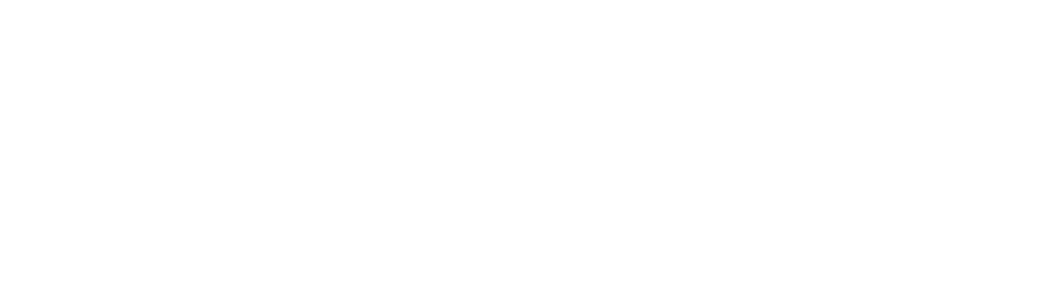
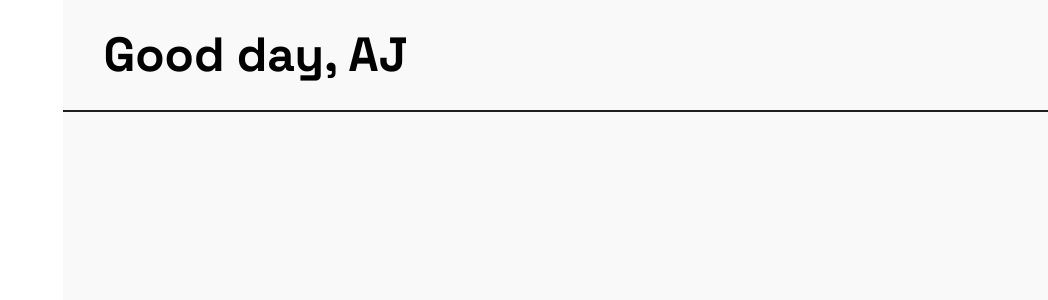
Before and after one commit to aaronjoshuaespinosa/WingMan-App, a React (Create React App) app: page /dashboard in a window 1280 px wide. Shown: the top 300 px of the page, without its empty margins (232-1280 px from the left). Built offline with nearby package versions, Linux system fonts and the light colour scheme.

Commit message:
gumana na yung navbar ulet, wrong div arrangement

```diff
--- a/src/components/NavBar.js
+++ b/src/components/NavBar.js
@@ -18,7 +18,6 @@ const NavBar = () => {
 
   return (
     <>
-      <div className='w-full h-screen flex flex-row font-space'>
       <div className='bg-blk w-full lg:w-96 h-full text-wht absolute lg:relative lg:block transition-all ease-in-out duration-[0.2s]' style={navActive ? { transform: "translateX(0%)" } : { transform: "translateX(-100%)" }}>
         {/* NAV LOGO */}
         <div className='wingman-logo'>
@@ -61,6 +60,7 @@ const NavBar = () => {
             <div className='px-5 text-xl h-full flex items-center cursor-pointer transition-all ease-in-out duration-[0.2s] hover:text-orng'><MdOutlineKeyboardArrowUp /></div>
           </div>
         </div>
+      </div>
 
       <div className='bg-wht w-full h-full'>
         <div className='border-b-2 border-blk h-16 lg:h-28 flex'>
@@ -76,8 +76,6 @@ const NavBar = () => {
           <div className='my-auto pl-3 lg:pl-10 text-2xl lg:text-5xl font-bold select-none'>Good day, AJ</div>
         </div>
       </div>
-        </div>
-      </div>
     </>
   )
 }
--- a/src/pages/Dashboard.js
+++ b/src/pages/Dashboard.js
@@ -4,7 +4,9 @@ import { NavBar } from '../components'
 const Dashboard = () => {
   return (
     <>
-      <NavBar />
+      <div className='w-full h-screen flex flex-row font-space'>
+        <NavBar />
+      </div>
     </>
   )
 }
```
Lines whose indentation alone changed are shown as unchanged.
